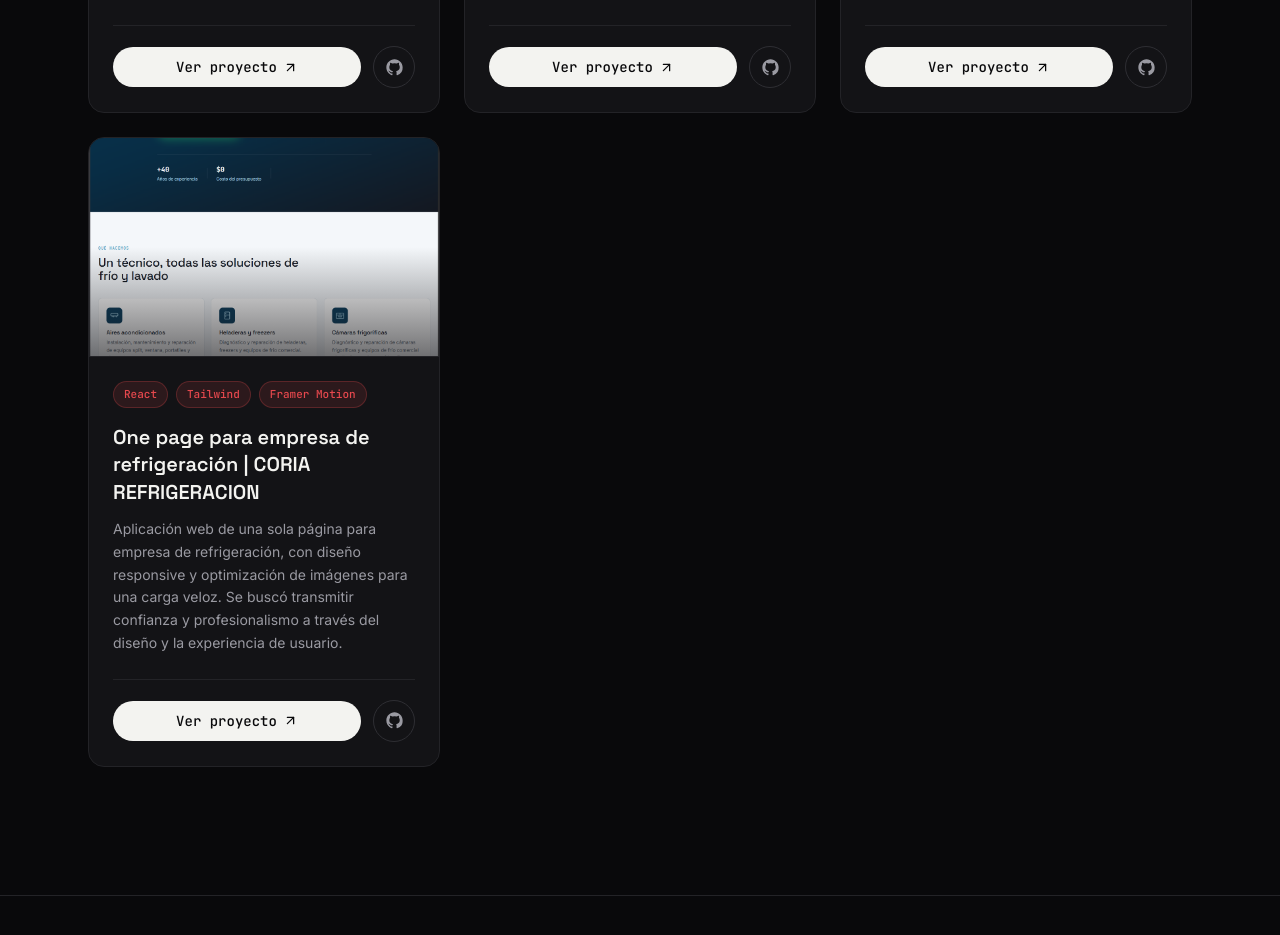
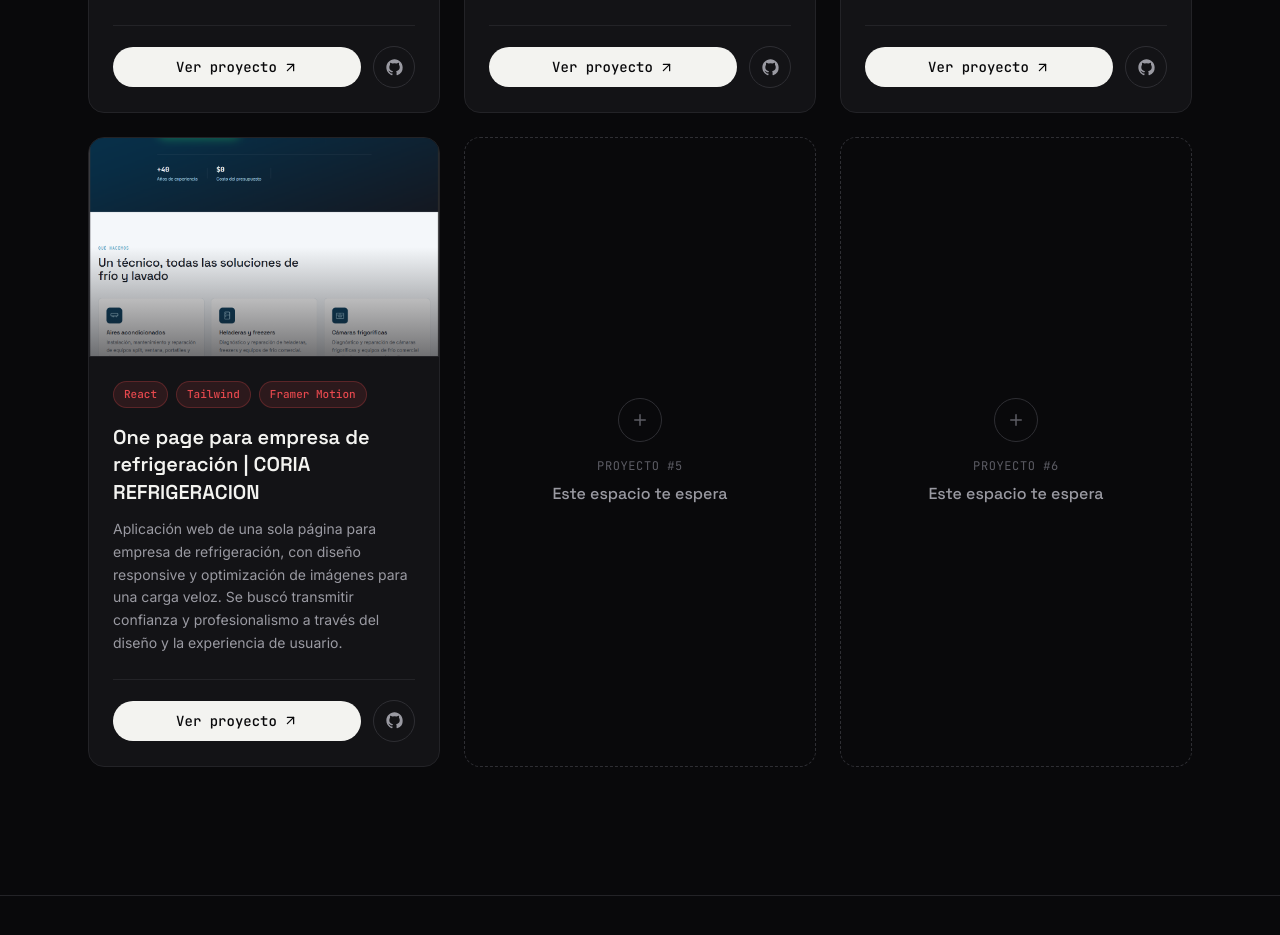
Before and after one commit to coriamartinn/coriadev.com, a React (Vite) app: page / in a window 1280 px wide. Shown: the part 1440-2375 px from the top of the page. Built offline with nearby package versions, Linux system fonts and the light colour scheme.

Commit message:
v2 coriadev

```diff
--- a/src/data/projects.ts
+++ b/src/data/projects.ts
@@ -62,4 +62,4 @@
 ];
 
 // Cantidad de espacios vacíos para futuros proyectos que se muestran al final del grid.
-export const emptySlots = 0;
+export const emptySlots = 2;
```
